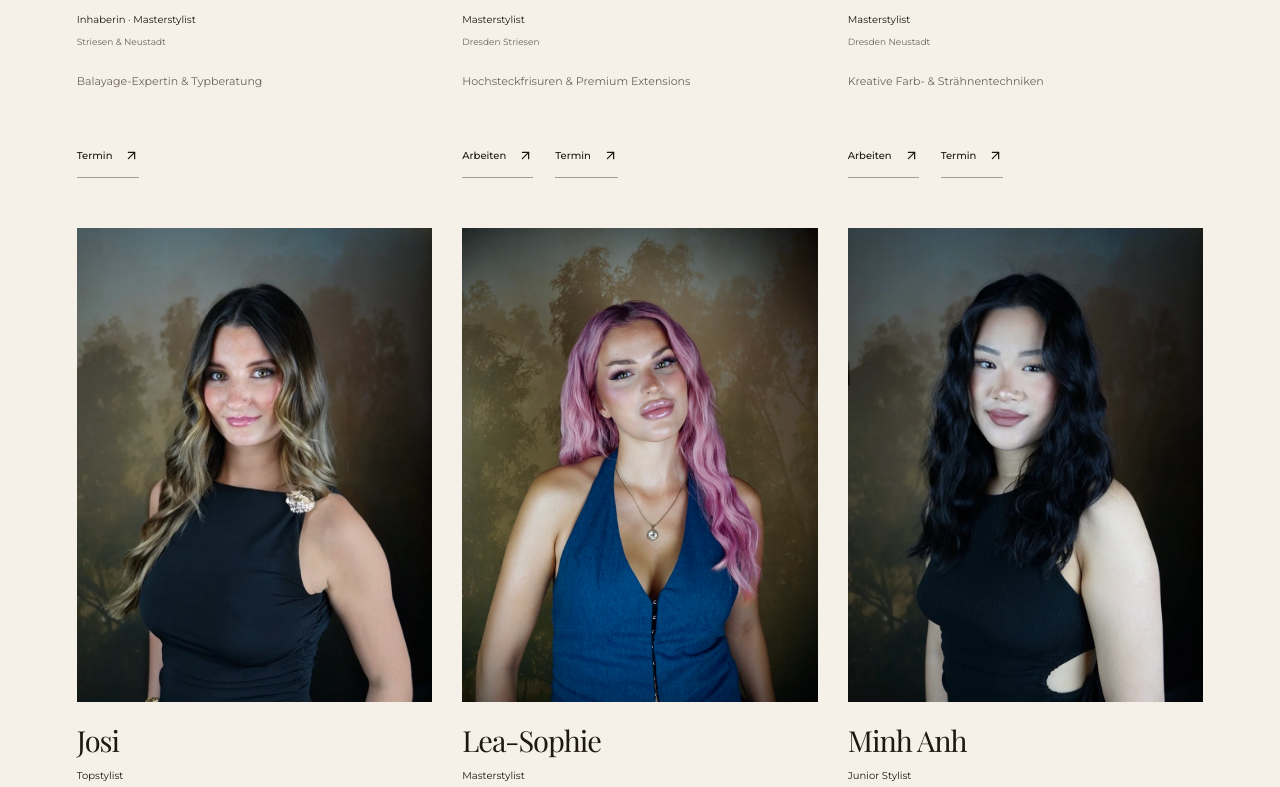
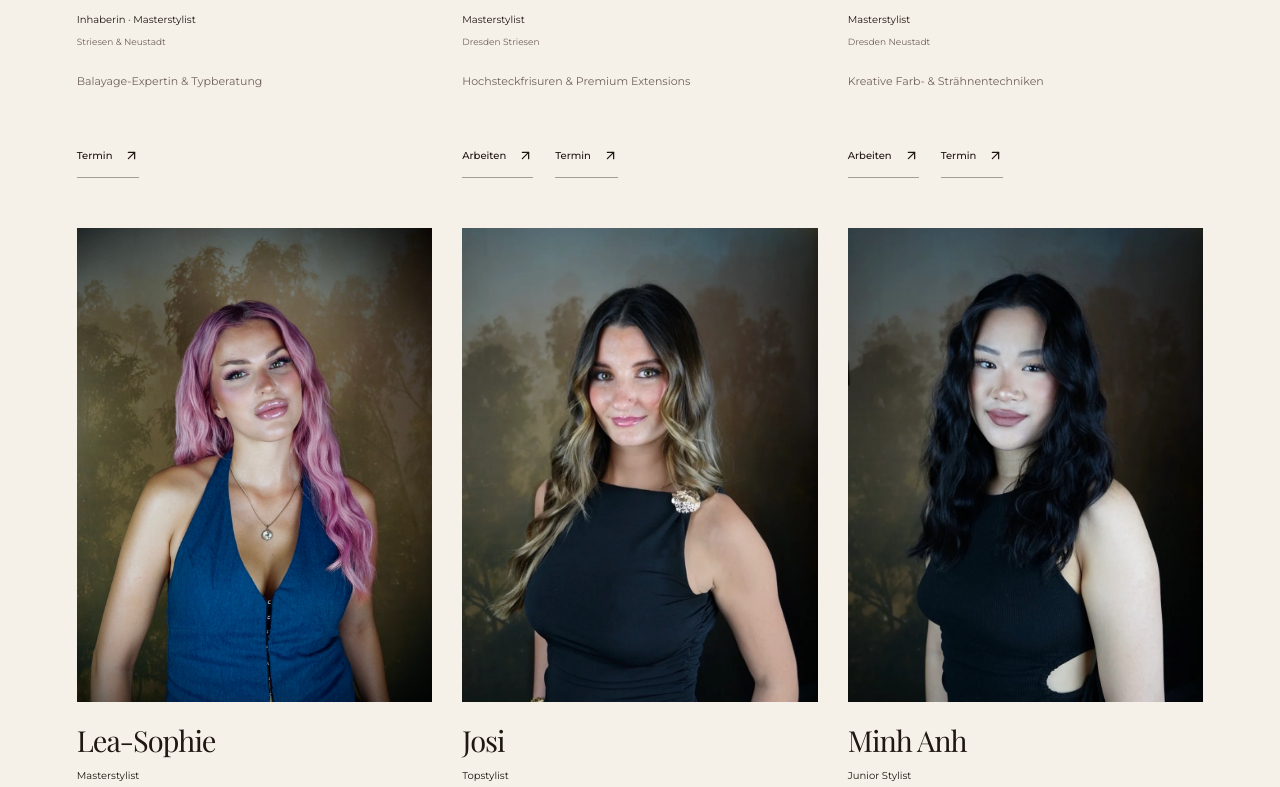
Before and after one commit to Nichtmetall/Haiyen, a Next.js app: page /team in a window 1280 px wide. Shown: the part 2010-2797 px from the top of the page. Built offline with nearby package versions, Linux system fonts and the light colour scheme; a web font is replaced by a local one.

Commit message:
Order stylists by Master, then Top, then Junior
Move Lea-Sophie ahead of Josi so team listings, the homepage carousel, and team-page copy follow rank instead of the previous mixed order.

Co-authored-by: Nichtmetall <Nichtmetall@users.noreply.github.com>

```diff
--- a/app/team/page.tsx
+++ b/app/team/page.tsx
@@ -3,7 +3,7 @@ import { TeamPageContent } from "@/components/site/team-page";
 
 export const metadata = pageMetadata(
   "Friseurteam in Dresden – unsere Stylisten",
-  "Lerne Hai Yen, Lisa, Anika, Josi, Lea-Sophie und Minh Anh kennen: dein Friseurteam bei Haiyen Hairdesign in Dresden-Striesen und Dresden-Neustadt.",
+  "Lerne Hai Yen, Lisa, Anika, Lea-Sophie, Josi und Minh Anh kennen: dein Friseurteam bei Haiyen Hairdesign in Dresden-Striesen und Dresden-Neustadt.",
   "/team"
 );
 
--- a/components/site/data.ts
+++ b/components/site/data.ts
@@ -166,6 +166,17 @@ export const TEAM: TeamMember[] = [
     quote: "Farbe ist Handwerk und Gefühl zugleich – der Übergang macht den Unterschied.",
   },
   {
+    name: "Lea-Sophie",
+    role: "Masterstylist",
+    img: "/images/team/lea-sophie.jpeg",
+    specialty: "",
+    category: "master",
+    slug: "lea-sophie",
+    location: "Dresden",
+    skills: [],
+    quote: "",
+  },
+  {
     name: "Josi",
     role: "Topstylist",
     img: "/images/team/josi.webp",
@@ -175,17 +186,6 @@ export const TEAM: TeamMember[] = [
     location: "Dresden Striesen",
     skills: ["Cuts", "Styling", "Pflege-Rituale"],
     quote: "Der beste Look ist der, den du morgens in fünf Minuten selbst hinbekommst.",
-  },
-  {
-    name: "Lea-Sophie",
-    role: "Masterstylist",
-    img: "/images/team/lea-sophie.jpeg",
-    specialty: "",
-    category: "master",
-    slug: "lea-sophie",
-    location: "Dresden",
-    skills: [],
-    quote: "",
   },
   {
     name: "Minh Anh",
--- a/components/site/team-page.tsx
+++ b/components/site/team-page.tsx
@@ -12,7 +12,7 @@ export const TeamPageContent = () => {
   const [filter, setFilter] = useState("all");
   return (
     <main className="team-page section-shell">
-      <header className="page-intro"><p className="eyebrow">Persönlich für dich da</p><h1>Dein Haar.<br /><em>Unser Team.</em></h1><p>Hai Yen, Lisa, Anika, Josi, Lea-Sophie und Minh Anh. Sechs Persönlichkeiten für deinen Lieblingslook – in unseren Friseursalons in Dresden-Striesen und Dresden-Neustadt.</p></header>
+      <header className="page-intro"><p className="eyebrow">Persönlich für dich da</p><h1>Dein Haar.<br /><em>Unser Team.</em></h1><p>Hai Yen, Lisa, Anika, Lea-Sophie, Josi und Minh Anh. Sechs Persönlichkeiten für deinen Lieblingslook – in unseren Friseursalons in Dresden-Striesen und Dresden-Neustadt.</p></header>
       <figure className="team-page-group"><FadeImage src={TEAM_IMAGE.src} alt={TEAM_IMAGE.alt} width={1800} height={1800} sizes="(max-width: 760px) 88vw, 720px" /><figcaption>Haiyen Hairdesign · Dein Friseurteam in Dresden</figcaption></figure>
       <section className="team-minimal">
         <div className="filter-row" aria-label="Team filtern">{[{ id: "all", label: "Das ganze Team" }, { id: "master", label: "Masterstylist" }, { id: "top", label: "Topstylist" }, { id: "junior", label: "Junior Stylist" }].map(item => <button aria-pressed={filter === item.id} className={filter === item.id ? "active" : ""} key={item.id} onClick={() => setFilter(item.id)}>{item.label}</button>)}</div>
```
